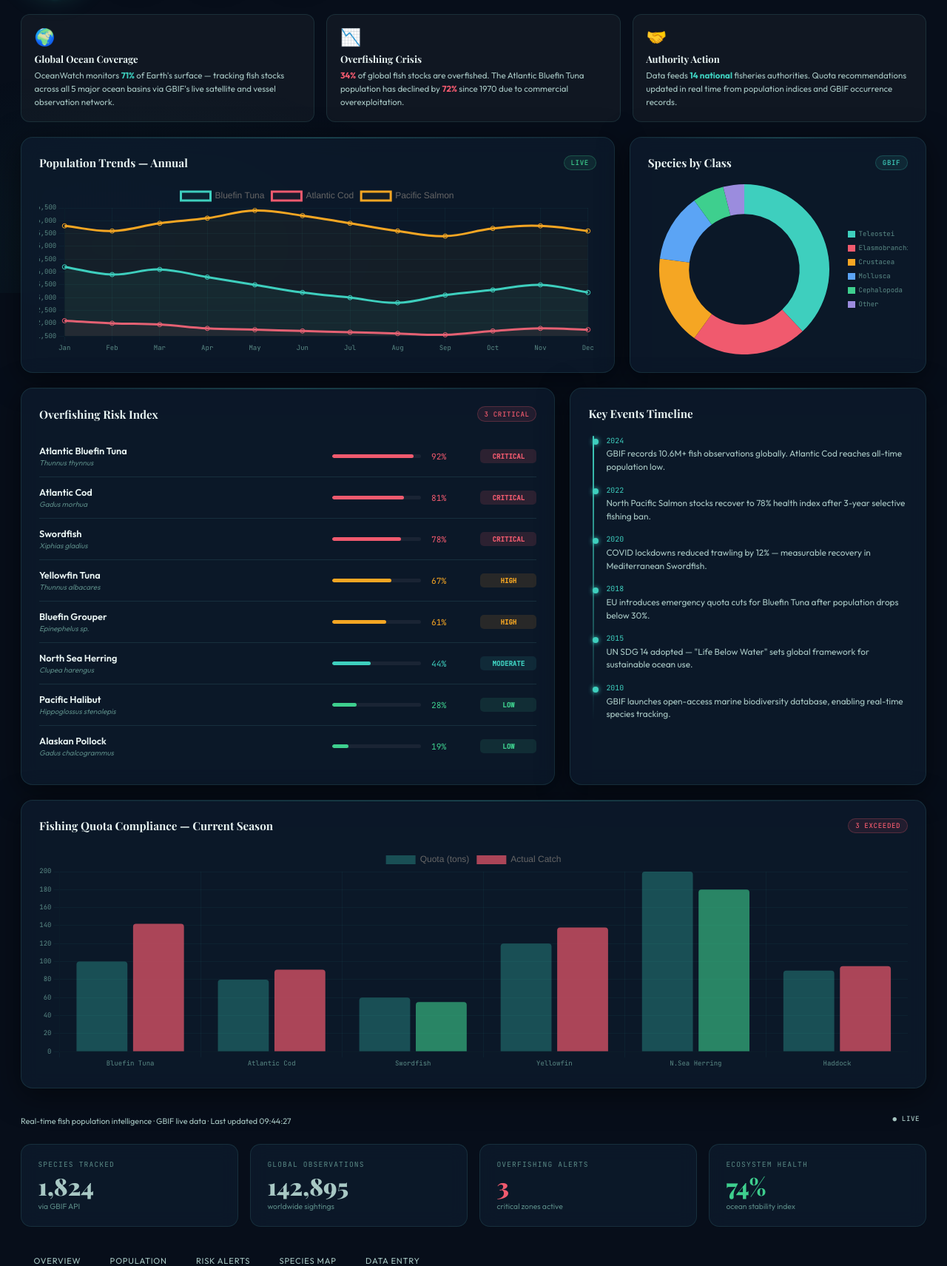
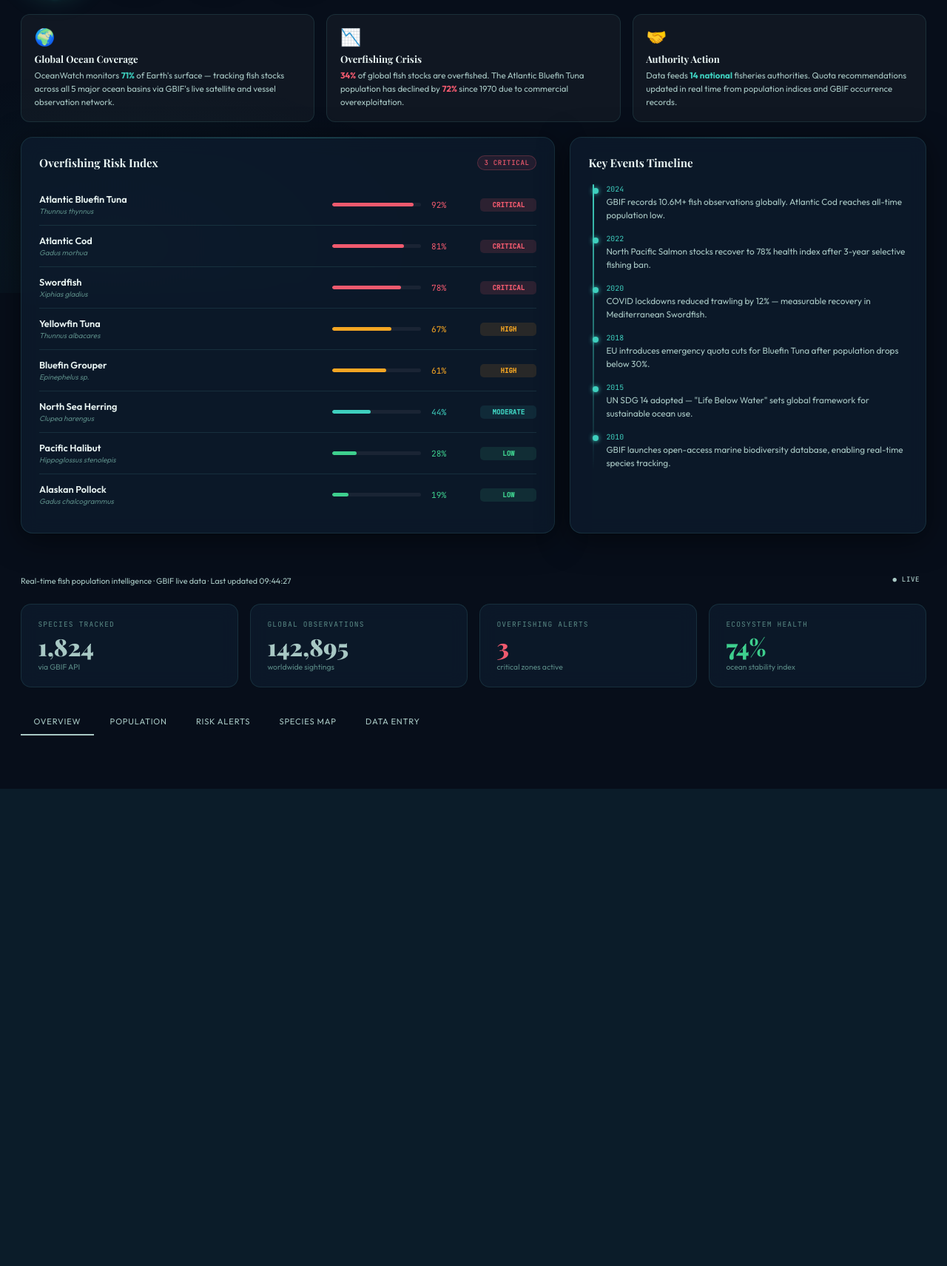
Before and after one commit to akash0810-07/Marine-Life-Stock-Assessment-System-Using-AI, a Flask app: page / in a window 1280 px wide. Shown: the part 404-2115 px from the top of the page at 74% size. After the commit the page ends 1470 px from the top, so only its background shows below. Run offline with Flask 3, Linux system fonts and the light colour scheme; data that the repository does not hold is empty; some web fonts are replaced.

Commit message:
Remove 5 unused Chart.js charts (trendChart, donutChart, quotaChart, barChart, trajChart) from base.html
Co-authored-by: VivekDhakrey <187834946+VivekDhakrey@users.noreply.github.com>

```diff
--- a/templates/base.html
+++ b/templates/base.html
@@ -607,24 +607,6 @@
     </div>
 
 
-    <div class="g3 mb">
-      <div class="card">
-        <div class="card-hdr">
-          <span class="card-title">Population Trends — Annual</span>
-          <span class="badge bdg-live">Live</span>
-        </div>
-        <div class="chart-wrap"><canvas id="trendChart"></canvas></div>
-      </div>
-      <div class="card">
-        <div class="card-hdr">
-          <span class="card-title">Species by Class</span>
-          <span class="badge bdg-ac">GBIF</span>
-        </div>
-        <div class="chart-wrap"><canvas id="donutChart"></canvas></div>
-      </div>
-    </div>
-
-
     <div class="ga mb">
       <div class="card">
         <div class="card-hdr">
@@ -653,35 +635,10 @@
         </ul>
       </div>
     </div>
-
-
-    <div class="card">
-      <div class="card-hdr">
-        <span class="card-title">Fishing Quota Compliance — Current Season</span>
-        <span class="badge bdg-danger">3 Exceeded</span>
-      </div>
-      <div class="chart-tall"><canvas id="quotaChart"></canvas></div>
-    </div>
-
   </div>
 
 
   <div class="sec-panel" id="sec-population">
-
-    <div class="g2 mb">
-      <div class="card">
-        <div class="card-hdr">
-          <span class="card-title">Population by Ocean Region</span>
-        </div>
-        <div class="chart-tall"><canvas id="barChart"></canvas></div>
-      </div>
-      <div class="card">
-        <div class="card-hdr">
-          <span class="card-title">10-Year Population Trajectory</span>
-        </div>
-        <div class="chart-tall"><canvas id="trajChart"></canvas></div>
-      </div>
-    </div>
 
 
     <div class="card">
@@ -924,85 +881,6 @@ function openSec(btn, id){
   if(id==='population'){ renderPopTable(); }
   if(id==='alerts'){ renderAlerts('all'); }
 }
-
-const CF = "'JetBrains Mono'";
-const SC = { ticks:{color:'#5a8a85',font:{family:CF,size:9}}, grid:{color:'rgba(62,207,190,0.05)'} };
-const LD = { labels:{color:'#5a8a85',font:{family:CF,size:9}} };
-
-new Chart(document.getElementById('trendChart'),{
-  type:'line',
-  data:{
-    labels:['Jan','Feb','Mar','Apr','May','Jun','Jul','Aug','Sep','Oct','Nov','Dec'],
-    datasets:[
-      {label:'Bluefin Tuna', data:[4200,3900,4100,3800,3500,3200,3000,2800,3100,3300,3500,3200],
-       borderColor:'#3ecfbe',backgroundColor:'rgba(62,207,190,.06)',tension:.4,fill:true,pointRadius:3},
-      {label:'Atlantic Cod', data:[2100,2000,1950,1800,1750,1700,1650,1600,1550,1700,1800,1750],
-       borderColor:'#f05a6e',backgroundColor:'rgba(240,90,110,.06)',tension:.4,fill:true,pointRadius:3},
-      {label:'Pacific Salmon',data:[5800,5600,5900,6100,6400,6200,5900,5600,5400,5700,5800,5600],
-       borderColor:'#f5a623',backgroundColor:'rgba(245,166,35,.04)',tension:.4,fill:true,pointRadius:3}
-    ]
-  },
-  options:{responsive:true,maintainAspectRatio:false,plugins:{legend:{labels:LD}},scales:{x:SC,y:SC}}
-});
-
-new Chart(document.getElementById('donutChart'),{
-  type:'doughnut',
-  data:{
-    labels:['Teleostei','Elasmobranchii','Crustacea','Mollusca','Cephalopoda','Other'],
-    datasets:[{data:[38,22,17,13,6,4],
-      backgroundColor:['#3ecfbe','#f05a6e','#f5a623','#5ba4f5','#3ecf8e','#9b8cde'],
-      borderWidth:0}]
-  },
-  options:{responsive:true,maintainAspectRatio:false,cutout:'65%',
-    plugins:{legend:{position:'right',labels:{color:'#5a8a85',font:{family:CF,size:9},boxWidth:10}}}}
-});
-
-const QUOTA=[
-  {sp:'Bluefin Tuna',allowed:100,actual:142},
-  {sp:'Atlantic Cod',allowed:80, actual:91},
-  {sp:'Swordfish',   allowed:60, actual:55},
-  {sp:'Yellowfin',   allowed:120,actual:138},
-  {sp:'N.Sea Herring',allowed:200,actual:180},
-  {sp:'Haddock',     allowed:90, actual:95},
-];
-new Chart(document.getElementById('quotaChart'),{
-  type:'bar',
-  data:{
-    labels:QUOTA.map(q=>q.sp),
-    datasets:[
-      {label:'Quota (tons)',  data:QUOTA.map(q=>q.allowed),backgroundColor:'rgba(62,207,190,.3)',borderRadius:4},
-      {label:'Actual Catch', data:QUOTA.map(q=>q.actual),
-       backgroundColor:QUOTA.map(q=>q.actual>q.allowed?'rgba(240,90,110,.7)':'rgba(62,207,142,.6)'),borderRadius:4}
-    ]
-  },
-  options:{responsive:true,maintainAspectRatio:false,plugins:{legend:{labels:LD}},scales:{x:SC,y:SC}}
-});
-
-new Chart(document.getElementById('barChart'),{
-  type:'bar',
-  data:{
-    labels:['Atlantic','Pacific','Indian','Arctic','Mediterranean','Caribbean','Southern'],
-    datasets:[
-      {label:'Fish (thousands)',  data:[4800,7200,3100,1400,900,1100,620],backgroundColor:'rgba(62,207,190,.7)',borderRadius:4},
-      {label:'Marine Mammals',    data:[890,1240,560,340,120,230,180],backgroundColor:'rgba(245,166,35,.6)',borderRadius:4}
-    ]
-  },
-  options:{responsive:true,maintainAspectRatio:false,plugins:{legend:{labels:LD}},scales:{x:SC,y:SC}}
-});
-
-new Chart(document.getElementById('trajChart'),{
-  type:'line',
-  data:{
-    labels:['2015','2016','2017','2018','2019','2020','2021','2022','2023','2024','2025'],
-    datasets:[
-      {label:'Bluefin Tuna', data:[82,76,71,65,58,52,46,41,36,31,28],borderColor:'#f05a6e',tension:.4,fill:false,pointRadius:3},
-      {label:'Atlantic Cod', data:[54,51,49,44,40,37,34,31,29,27,26],borderColor:'#f5a623',tension:.4,fill:false,pointRadius:3},
-      {label:'Pacific Salmon',data:[62,64,67,68,66,63,65,67,68,66,64],borderColor:'#3ecfbe',tension:.4,fill:false,pointRadius:3},
-      {label:'Alaskan Pollock',data:[78,80,83,82,85,84,86,88,87,89,91],borderColor:'#3ecf8e',tension:.4,fill:false,pointRadius:3}
-    ]
-  },
-  options:{responsive:true,maintainAspectRatio:false,plugins:{legend:{labels:LD}},scales:{x:SC,y:SC}}
-});
 
 const POP_DATA=[
   {cat:'Large Pelagic Fish',  species:'Atlantic Bluefin Tuna',  region:'North Atlantic',    pop:'~1.6M',  health:28,  trend:'▼ -3.8%/yr', status:'critical'},
```
